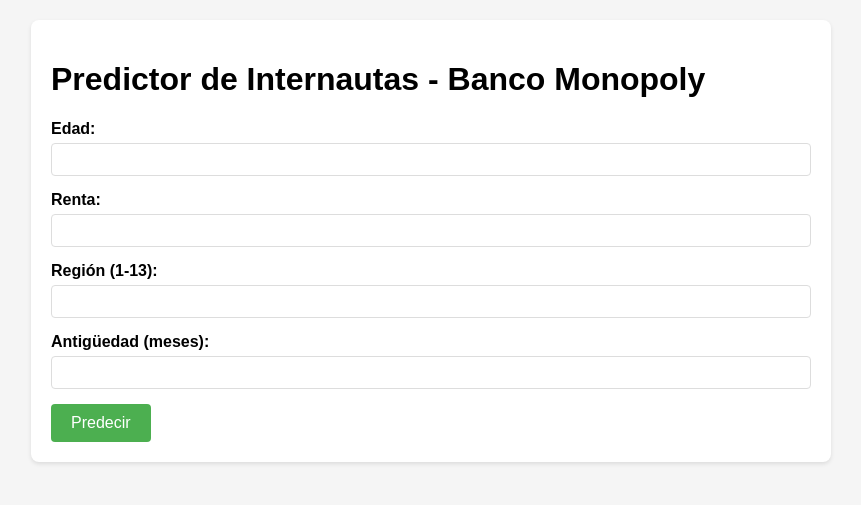
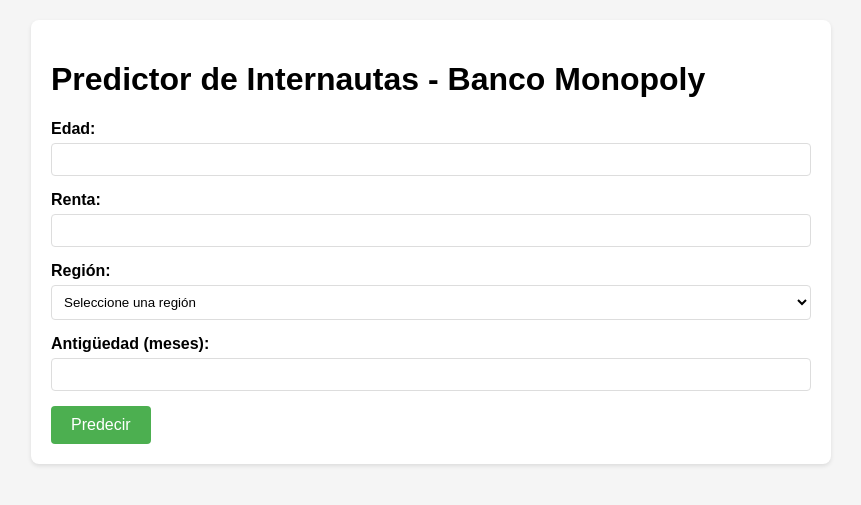
Before and after one commit to Perrogamer777/CasoBancoMonopoly-Dormammu, a Flask app: page / in a window 1280 px wide. Shown: the top 505 px of the page, without its empty margins (209-1070 px from the left). Run offline with Flask 3, Linux system fonts and the light colour scheme; parts of the project's set-up code (start-up, migrations or seed data) failed here and were passed over.

Commit message:
regiones

```diff
--- a/app.py
+++ b/app.py
@@ -6,13 +6,33 @@ from flask_cors import CORS
 app = Flask(__name__)
 CORS(app)
 
+# Diccionario de regiones de Chile
+REGIONES_CHILE = {
+    'Arica y Parinacota': 1,
+    'Tarapacá': 2,
+    'Antofagasta': 3,
+    'Atacama': 4,
+    'Coquimbo': 5,
+    'Valparaíso': 6,
+    'Metropolitana': 7,
+    'O\'Higgins': 8,
+    'Maule': 9,
+    'Ñuble': 10,
+    'Biobío': 11,
+    'La Araucanía': 12,
+    'Los Ríos': 13,
+    'Los Lagos': 14,
+    'Aysén': 15,
+    'Magallanes': 16
+}
+
 # Cargar modelo y scaler
 modelo = joblib.load('modelo_internauta_logreg.pkl')
 scaler = joblib.load('scaler.pkl')
 
 @app.route('/')
 def home():
-    return render_template('index.html')
+    return render_template('index.html', regiones=REGIONES_CHILE)
 
 @app.route('/predict', methods=['POST'])
 def predict():
@@ -20,11 +40,14 @@ def predict():
         # Obtener datos del request
         data = request.get_json()
 
+        # Convertir nombre de región a número
+        region_num = REGIONES_CHILE[data['region']]
+
         # Crear array con características
         features = np.array([
             float(data['edad']),
             float(data['renta']),
-            float(data['region']),
+            float(region_num),
             float(data['antiguedad'])
         ]).reshape(1, -1)
 
--- a/templates/index.html
+++ b/templates/index.html
@@ -56,6 +56,19 @@
         .media {
             color: #ff9800;
         }
+        select {
+            width: 100%;
+            padding: 8px;
+            border: 1px solid #ddd;
+            border-radius: 4px;
+            box-sizing: border-box;
+            background-color: white;
+        }
+
+        select:focus {
+            outline: none;
+            border-color: #4CAF50;
+        }
     </style>
 </head>
 <body>
@@ -73,8 +86,13 @@
         </div>
 
         <div class="form-group">
-            <label for="region">Región (1-13):</label>
-            <input type="number" id="region" min="1" max="13" required>
+            <label for="region">Región:</label>
+            <select id="region" required class="form-control">
+                <option value="">Seleccione una región</option>
+                {% for region, numero in regiones.items() %}
+                <option value="{{ region }}">{{ region }}</option>
+                {% endfor %}
+            </select>
         </div>
 
         <div class="form-group">
@@ -95,6 +113,12 @@
                 region: document.getElementById('region').value,
                 antiguedad: document.getElementById('antiguedad').value
             };
+
+            // Validar que se haya seleccionado una región
+            if (!data.region) {
+                alert('Por favor seleccione una región');
+                return;
+            }
 
             fetch('/predict', {
                 method: 'POST',
```
Also changed, not shown: 1 other file.
